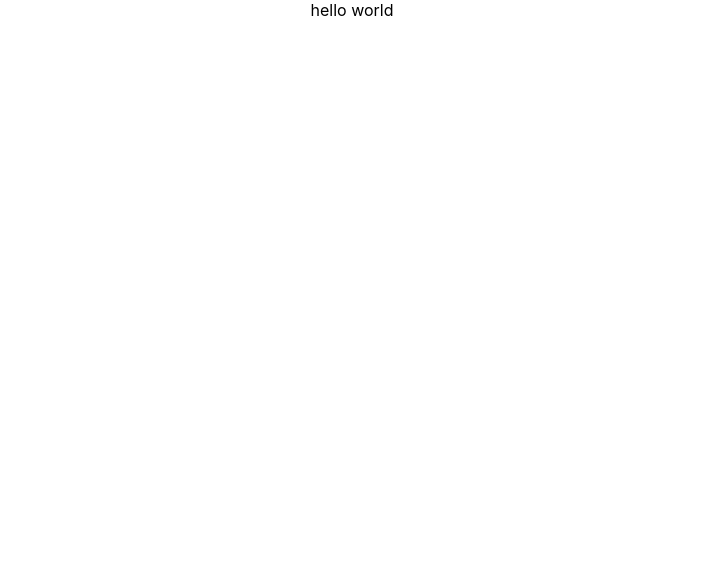
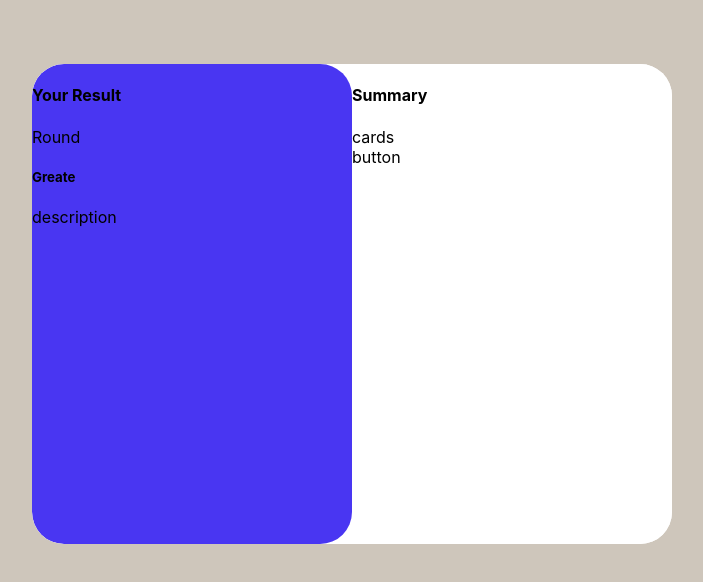
Before and after one commit to hamzauguz/summaryTask, a React (Create React App) app: page / in a window 1280 px wide. Shown: the top 582 px of the page, without its empty margins (288-991 px from the left). Built offline with nearby package versions, Linux system fonts and the light colour scheme.

Commit message:
make a card place

```diff
--- a/src/App.css
+++ b/src/App.css
@@ -1,38 +1,28 @@
 .App {
-  text-align: center;
+  display: flex;
+  margin: 0 auto;
+  margin-top: 5%;
 }
 
-.App-logo {
-  height: 40vmin;
-  pointer-events: none;
+.main-card {
+  width: 50%;
+  margin: 0 auto;
+  height: 30em;
+  display: flex;
+  flex-direction: row;
+  justify-content: space-around;
+  border-radius: 2em;
+  overflow: hidden;
+  background-color: white;
 }
 
-@media (prefers-reduced-motion: no-preference) {
-  .App-logo {
-    animation: App-logo-spin infinite 20s linear;
-  }
+.first-card {
+  background-color: #4936f2;
+  flex: 1;
+  height: auto;
+  border-radius: 2em;
 }
-
-.App-header {
-  background-color: #282c34;
-  min-height: 100vh;
-  display: flex;
-  flex-direction: column;
-  align-items: center;
-  justify-content: center;
-  font-size: calc(10px + 2vmin);
-  color: white;
+.secondly-card {
+  background-color: #fff;
+  flex: 1;
 }
-
-.App-link {
-  color: #61dafb;
-}
-
-@keyframes App-logo-spin {
-  from {
-    transform: rotate(0deg);
-  }
-  to {
-    transform: rotate(360deg);
-  }
-}
--- a/src/App.js
+++ b/src/App.js
@@ -1,7 +1,23 @@
 import "./App.css";
 
 function App() {
-  return <div className="App">hello world</div>;
+  return (
+    <div className="App">
+      <div className="main-card">
+        <div className="first-card">
+          <h4>Your Result</h4>
+          <p>Round</p>
+          <h5>Greate</h5>
+          <p>description</p>
+        </div>
+        <div className="secondly-card">
+          <h4>Summary</h4>
+          <div>cards</div>
+          <span>button</span>
+        </div>
+      </div>
+    </div>
+  );
 }
 
 export default App;
--- a/src/components/round-place/index.js
+++ b/src/components/round-place/index.js
@@ -1,8 +1,8 @@
 import React from "react";
 import "./Styles.RoundPlace.css";
 
-const index = () => {
-  return <div>index</div>;
+const RoundPlace = () => {
+  return <div>RoundPlace</div>;
 };
 
-export default index;
+export default RoundPlace;
--- a/src/index.css
+++ b/src/index.css
@@ -1,13 +1,14 @@
 body {
   margin: 0;
-  font-family: -apple-system, BlinkMacSystemFont, 'Segoe UI', 'Roboto', 'Oxygen',
-    'Ubuntu', 'Cantarell', 'Fira Sans', 'Droid Sans', 'Helvetica Neue',
+  font-family: -apple-system, BlinkMacSystemFont, "Segoe UI", "Roboto", "Oxygen",
+    "Ubuntu", "Cantarell", "Fira Sans", "Droid Sans", "Helvetica Neue",
     sans-serif;
   -webkit-font-smoothing: antialiased;
   -moz-osx-font-smoothing: grayscale;
+  background-color: rgb(206, 198, 187);
 }
 
 code {
-  font-family: source-code-pro, Menlo, Monaco, Consolas, 'Courier New',
+  font-family: source-code-pro, Menlo, Monaco, Consolas, "Courier New",
     monospace;
 }
```
